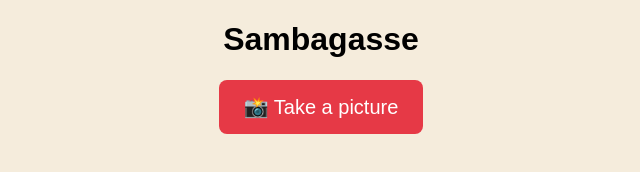
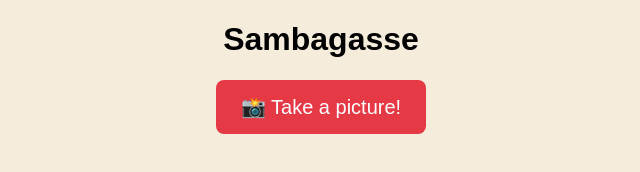
Before and after one commit to sambagassezh/photo, a plain HTML site: page index.html in a window 1280 px wide. Shown: the full height of the page, 319-959 px from the left. Drawn offline with Linux system fonts and the light colour scheme.

Commit message:
Update index.html

```diff
--- a/index.html
+++ b/index.html
@@ -11,7 +11,7 @@
 <h1>Sambagasse</h1>
 
 <button id="cameraButton">
-📸 Take a picture
+📸 Take a picture!
 </button>
 
 <input
```
